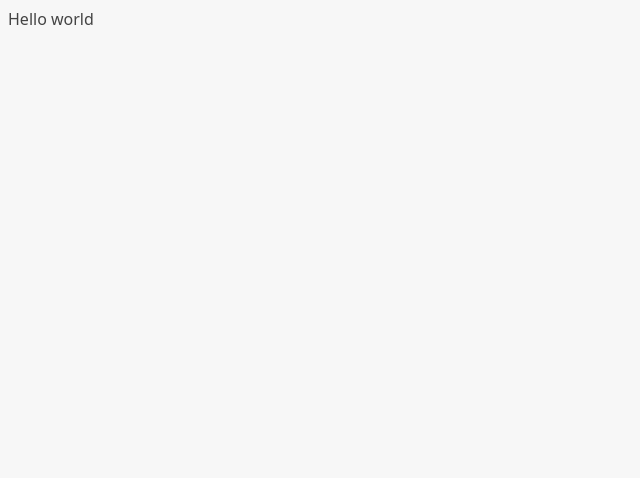
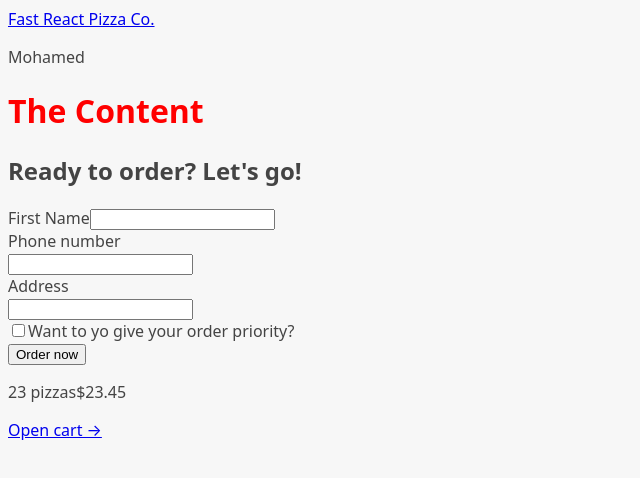
Before and after one commit to Mohamed-Tamer-Nassr/Fast-Pizza, a React (Vite) app: page /order/new in a window 1280 px wide. Shown: the top 478 px of the page, without its empty margins (0-640 px from the left). Built offline with nearby package versions, Linux system fonts and the light colour scheme.

Commit message:
init --version@0.2

```diff
--- a/package.json
+++ b/package.json
@@ -11,7 +11,8 @@
   },
   "dependencies": {
     "react": "^18.2.0",
-    "react-dom": "^18.2.0"
+    "react-dom": "^18.2.0",
+    "react-router-dom": "^6.30.1"
   },
   "devDependencies": {
     "@types/react": "^18.2.15",
--- a/src/App.jsx
+++ b/src/App.jsx
@@ -1,5 +1,30 @@
+import { createBrowserRouter, RouterProvider } from "react-router-dom";
+import Cart from "./features/cart/Cart";
+// The first of second step of fetching data with react router
+import Menu, { loader as menuLoader } from "./features/menu/Menu";
+import CreateOrder from "./features/order/CreateOrder";
+import Order from "./features/order/Order";
+import AppLayout from "./ui/AppLayout";
+import Home from "./ui/Home";
+const router = createBrowserRouter([
+  {
+    element: <AppLayout />,
+    children: [
+      { path: "/", element: <Home /> },
+      {
+        path: "/menu",
+        element: <Menu />,
+        // the second of the seconde step of fetching data with react router
+        loader: menuLoader,
+      },
+      { path: "/cart", element: <Cart /> },
+      { path: "/order/:orderId", element: <Order /> },
+      { path: "/order/new", element: <CreateOrder /> },
+    ],
+  },
+]);
 function App() {
-  return <div>Hello world</div>;
+  return <RouterProvider router={router}></RouterProvider>;
 }
 
 export default App;
--- a/src/features/cart/CartItem.jsx
+++ b/src/features/cart/CartItem.jsx
@@ -1,3 +1,5 @@
+import { formatCurrency } from "../../utils/helpers";
+
 function CartItem({ item }) {
   const { pizzaId, name, quantity, totalPrice } = item;
 
--- a/src/features/menu/CartOverview.jsx
+++ b/src/features/menu/CartOverview.jsx
@@ -1,3 +1,5 @@
+import { Link } from "react-router-dom";
+
 function CartOverview() {
   return (
     <div>
@@ -5,7 +7,7 @@
         <span>23 pizzas</span>
         <span>$23.45</span>
       </p>
-      <a href="#">Open cart &rarr;</a>
+      <Link to="/cart">Open cart &rarr;</Link>
     </div>
   );
 }
--- a/src/features/menu/Menu.jsx
+++ b/src/features/menu/Menu.jsx
@@ -1,5 +1,15 @@
+import { useLoaderData } from "react-router-dom";
+import { getMenu } from "../../services/apiRestaurant";
+
 function Menu() {
+  // the third and the last Step for fetching data using react router
+  const menu = useLoaderData();
+  console.log(menu);
   return <h1>Menu</h1>;
 }
-
+// The First Step for fetching data with react router
+export async function loader() {
+  const menu = await getMenu();
+  return menu;
+}
 export default Menu;
--- a/src/features/order/CreateOrder.jsx
+++ b/src/features/order/CreateOrder.jsx
@@ -1,5 +1,3 @@
-import { useState } from "react";
-
 // https://uibakery.io/regex-library/phone-number
 const isValidPhone = (str) =>
   /^\+?\d{1,4}?[-.\s]?\(?\d{1,3}?\)?[-.\s]?\d{1,4}[-.\s]?\d{1,4}[-.\s]?\d{1,9}$/.test(
@@ -36,7 +34,7 @@
 
   return (
     <div>
-      <h2>Ready to order? Let's go!</h2>
+      <h2>Ready to order? Let&apos;s go!</h2>
 
       <form>
         <div>
--- a/src/features/order/OrderItem.jsx
+++ b/src/features/order/OrderItem.jsx
@@ -1,3 +1,5 @@
+import { formatCurrency } from "../../utils/helpers";
+
 function OrderItem({ item, isLoadingIngredients, ingredients }) {
   const { quantity, name, totalPrice } = item;
 
--- /dev/null
+++ b/src/ui/AppLayout.jsx
@@ -0,0 +1,18 @@
+import { Outlet } from "react-router-dom";
+import CartOverview from "../features/menu/CartOverview";
+import Header from "./Header";
+
+function AppLayout() {
+  return (
+    <div>
+      <Header />
+      <main>
+        <h1 style={{ color: "red" }}>The Content</h1>
+        <Outlet />
+      </main>
+      <CartOverview />
+    </div>
+  );
+}
+
+export default AppLayout;
--- /dev/null
+++ b/src/ui/Header.jsx
@@ -0,0 +1,12 @@
+import { Link } from "react-router-dom";
+
+function Header() {
+  return (
+    <header>
+      <Link to="/">Fast React Pizza Co.</Link>
+      <p>Mohamed</p>
+    </header>
+  );
+}
+
+export default Header;
```
Also changed, not shown: src/services/apiRestaurant.js (renamed from src/ui/apiRestaurant.js), 1 other file (tests, documents, lock files or other folders).
